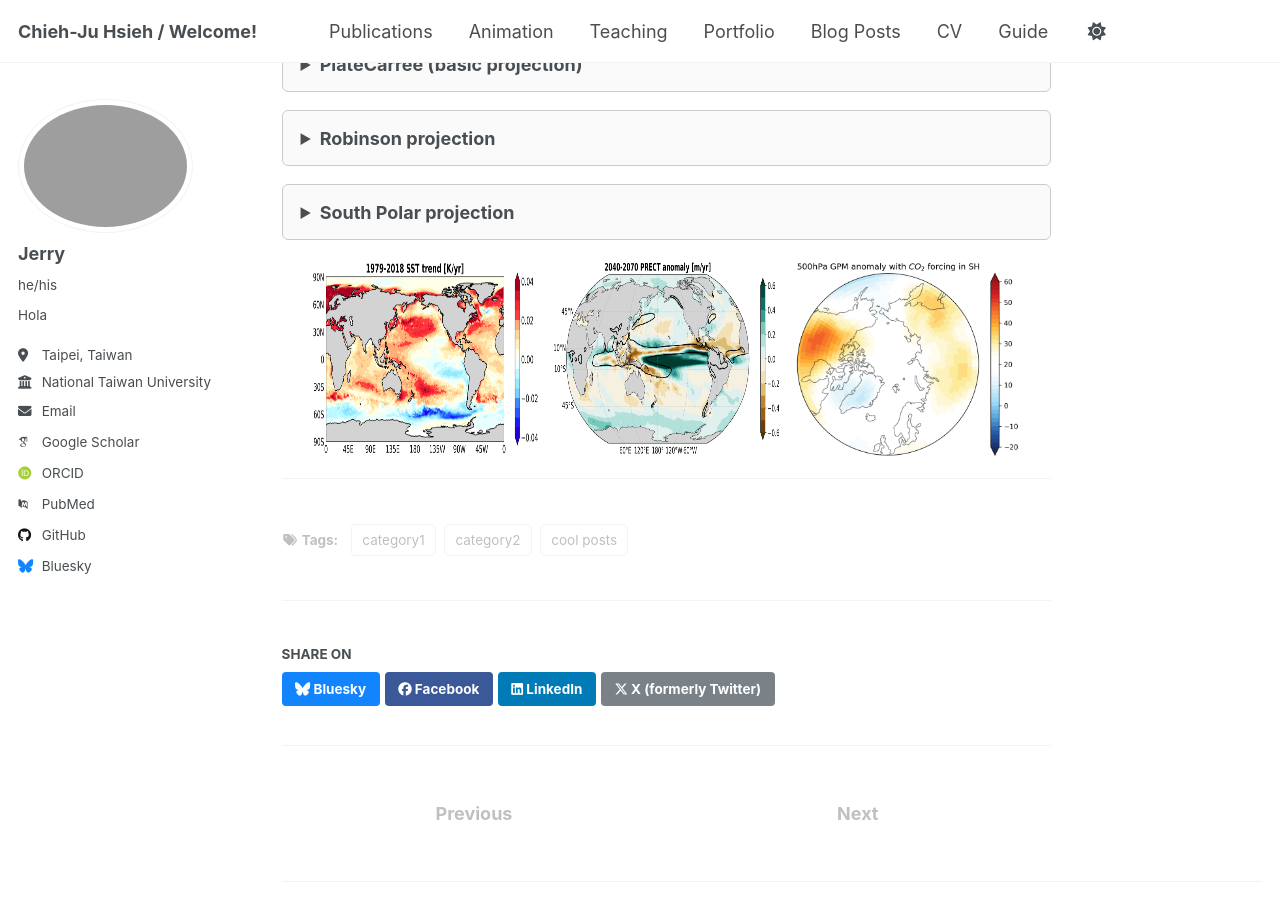
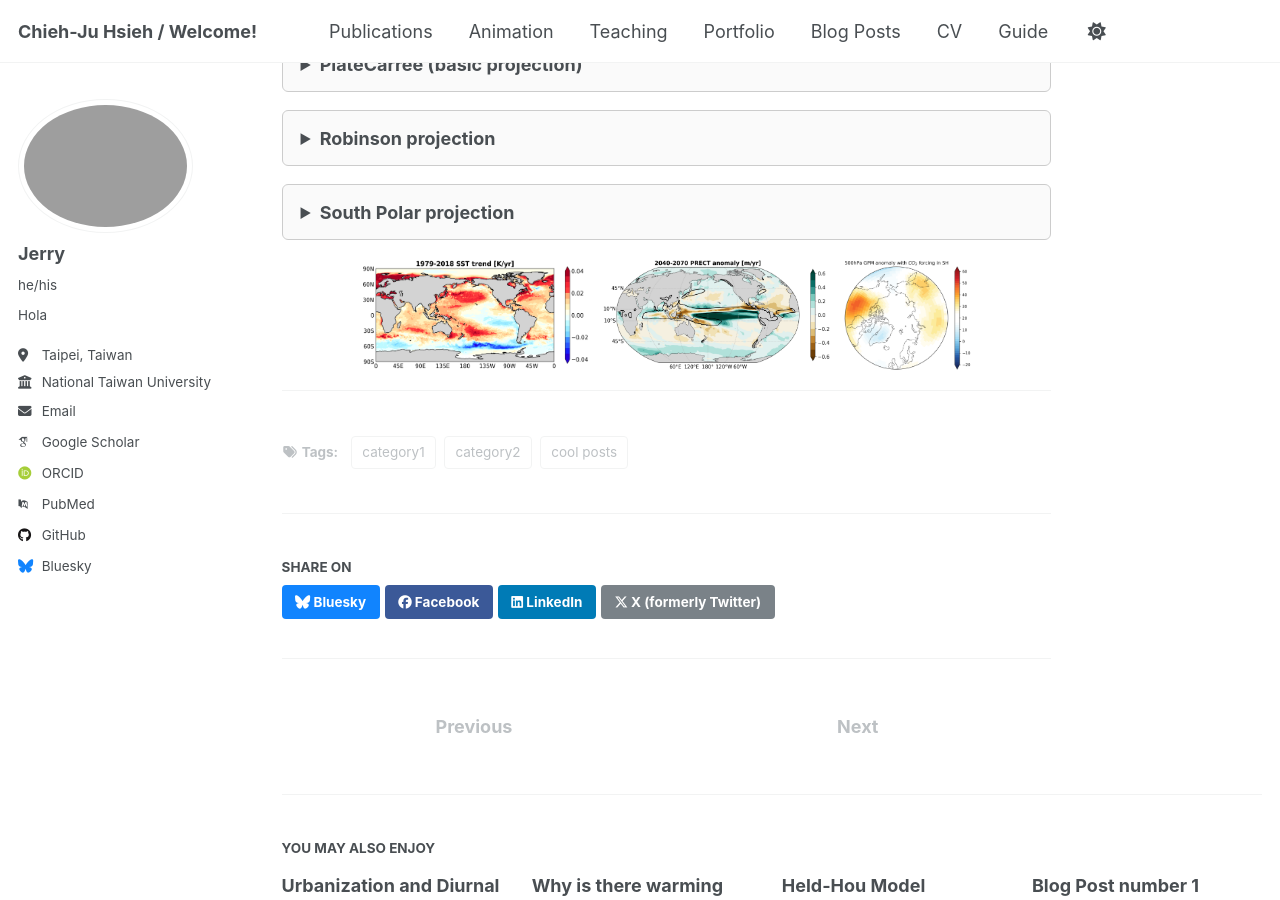
Before and after one commit to CJ-Hsieh/CJ-Hsieh.github.io, a Jekyll site: the page built from _posts/2025-04-12-python-tools.md, in a window 1280 px wide and 900 px high, scrolled down 1312 px. Built offline with Jekyll 4.4.1, drawn with Linux system fonts in a browser that asks for light colours; some web fonts are replaced.

Commit message:
Update 2025-04-12-python-tools.md

```diff
--- a/_posts/2025-04-12-python-tools.md
+++ b/_posts/2025-04-12-python-tools.md
@@ -144,7 +144,7 @@ plt.show()
 <div style="display: flex; justify-content: center; gap: 10px;">
   <img src="/images/post/python-tools/sst_trend_plate.png" alt="SST Trend Plate" style="width: 30%;">
   <img src="/images/post/python-tools/prect_ano.1301.019-2040-2070.png" alt="Precip anomaly" style="width: 30%;">
-  <img src="/images/post/python-tools/figure_gpm_SH_inNH.png" alt="GPM SH in NH" style="width: 30%;">
+  <img src="/images/post/python-tools/figure_gpm_SH_inNH.png" alt="GPM SH in NH" style="width: 17%;">
 </div>
 
 ---
```
